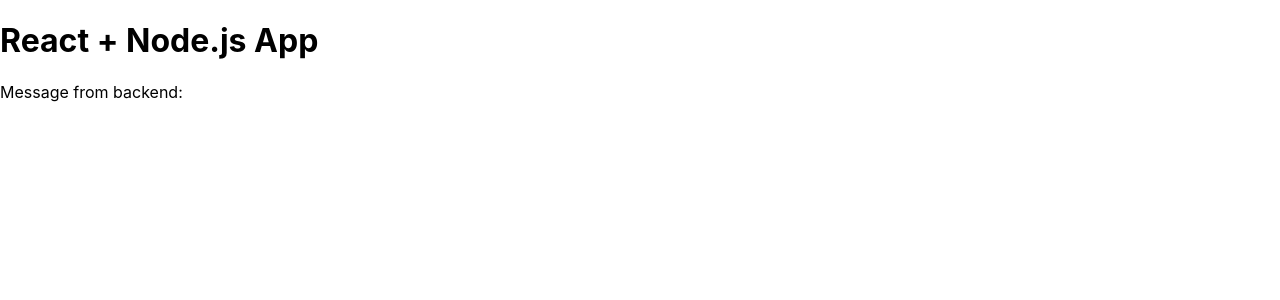
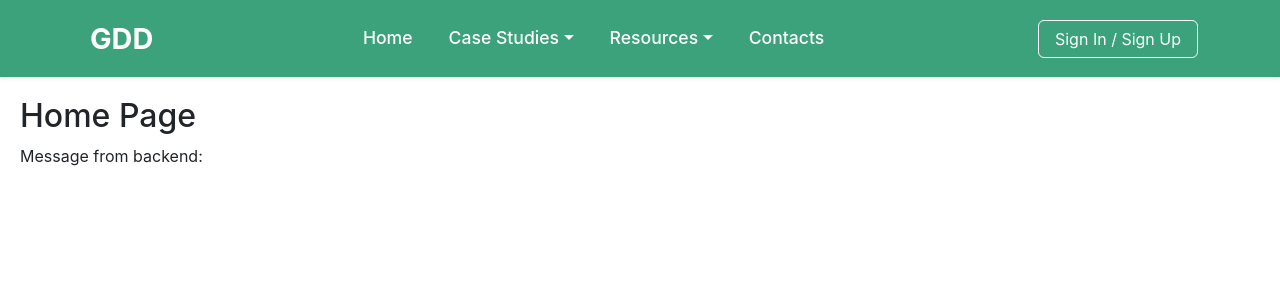
Before and after one commit to GDD-Toolkit/gdd-toolkit-2025, a React (Create React App) app in the folder client/: page / in a window 1280 px wide. Shown: the top 300 px of the page. Built offline with nearby package versions, Linux system fonts and the light colour scheme; no server answers.

Commit message:
Added the Navbar and made a new homepage setup file

```diff
--- a/client/package.json
+++ b/client/package.json
@@ -7,8 +7,11 @@
     "@testing-library/jest-dom": "^6.6.3",
     "@testing-library/react": "^16.3.0",
     "@testing-library/user-event": "^13.5.0",
+    "bootstrap": "^5.3.5",
     "react": "^19.1.0",
+    "react-bootstrap": "^2.10.9",
     "react-dom": "^19.1.0",
+    "react-router-dom": "^7.5.2",
     "react-scripts": "5.0.1",
     "web-vitals": "^2.1.4"
   },
--- a/client/src/App.js
+++ b/client/src/App.js
@@ -1,19 +1,17 @@
-import React, { useEffect, useState } from 'react';
+import React from 'react';
+import { BrowserRouter as Router, Routes, Route } from 'react-router-dom';
+import MyNavBar from './Navbar'; // Import your Navbar
+import Home from './Home';        // Import the new Home page
 
 function App() {
-  const [message, setMessage] = useState('');
-
-  useEffect(() => {
-    fetch('http://localhost:4040/api')
-      .then(res => res.json())
-      .then(data => setMessage(data.message));
-  }, []);
-
   return (
-    <div>
-      <h1>React + Node.js App</h1>
-      <p>Message from backend: {message}</p>
-    </div>
+    <Router>
+      <MyNavBar />
+      <Routes>
+        <Route path="/" element={<Home />} />
+        {/* You can add more routes here later */}
+      </Routes>
+    </Router>
   );
 }
 
--- /dev/null
+++ b/client/src/Home.js
@@ -0,0 +1,21 @@
+import React, { useEffect, useState } from 'react';
+
+function Home() {
+  const [message, setMessage] = useState('');
+
+  useEffect(() => {
+    fetch('http://localhost:4040/api')
+      .then(res => res.json())
+      .then(data => setMessage(data.message))
+      .catch(err => console.error('Error fetching message:', err));
+  }, []);
+
+  return (
+    <div style={{ padding: "20px" }}>
+      <h2>Home Page</h2>
+      <p>Message from backend: {message}</p>
+    </div>
+  );
+}
+
+export default Home;
--- a/client/src/Navbar.css
+++ b/client/src/Navbar.css
@@ -0,0 +1,59 @@
+/* Navbar.css */
+
+/* Make navbar green background and text white */
+.custom-navbar {
+    background-color: #3ba27c; /* a nice green (SeaGreen), you can change to any shade you want */
+    padding-top: 12px;
+    padding-bottom: 12px;
+    font-size: 1.1rem;
+  }
+
+  /* Logo text */
+  .logo-text {
+    font-size: 1.8rem;
+    font-weight: 700;
+    color: white;
+    padding-left: 8px;
+  }
+
+  /* Centered nav links */
+  .nav-links .nav-link {
+    margin-right: 20px;
+    font-weight: 500;
+    color: white !important; /* Force text white */
+  }
+
+  /* Dropdown titles also white */
+  .nav-dropdown .nav-link {
+    color: white !important;
+  }
+
+  .nav-links .nav-link:hover {
+    text-decoration: underline;
+    color: white;
+  }
+
+  /* Dropdown menu items text color (when menu opens) */
+  .nav-dropdown .dropdown-item {
+    color: black;
+  }
+
+  /* On hover, make menu items slightly gray */
+  .nav-dropdown .dropdown-item:hover {
+    background-color: #e2e2e2;
+  }
+
+  /* Sign In / Sign Up button */
+  .signin-button {
+    font-size: 1rem;
+    padding: 6px 16px;
+    color: white;
+    border-color: white;
+  }
+
+  /* On hover, slightly darken the button */
+  .signin-button:hover {
+    background-color: white;
+    color: #2e8b57;
+    border-color: white;
+  }
--- a/client/src/Navbar.js
+++ b/client/src/Navbar.js
@@ -0,0 +1,50 @@
+import Container from 'react-bootstrap/Container';
+import Nav from 'react-bootstrap/Nav';
+import Navbar from 'react-bootstrap/Navbar';
+import NavDropdown from 'react-bootstrap/NavDropdown';
+import Button from 'react-bootstrap/Button';
+import './Navbar.css'; // still using the custom styles
+
+function MyNavBar() {
+  return (
+    <Navbar expand="lg" className="shadow-sm custom-navbar">
+      <Container>
+        {/* Logo */}
+        <Navbar.Brand href="/" className="logo-text">
+          GDD
+        </Navbar.Brand>
+
+        {/* Mobile toggle button */}
+        <Navbar.Toggle aria-controls="basic-navbar-nav" />
+
+        {/* Centered Navbar links */}
+        <Navbar.Collapse id="basic-navbar-nav">
+          <Nav className="mx-auto nav-links">
+            <Nav.Link href="/">Home</Nav.Link>
+
+            {/* Dropdown for Case Studies */}
+            <NavDropdown title="Case Studies" id="case-studies-dropdown" className="nav-dropdown">
+              <NavDropdown.Item href="/case-studies/project1">Project 1</NavDropdown.Item>
+              <NavDropdown.Item href="/case-studies/project2">Project 2</NavDropdown.Item>
+            </NavDropdown>
+
+            {/* Dropdown for Resources */}
+            <NavDropdown title="Resources" id="resources-dropdown" className="nav-dropdown">
+              <NavDropdown.Item href="/resources/articles">Articles</NavDropdown.Item>
+              <NavDropdown.Item href="/resources/videos">Videos</NavDropdown.Item>
+            </NavDropdown>
+
+            <Nav.Link href="/contacts">Contacts</Nav.Link>
+          </Nav>
+
+          {/* Sign In / Sign Up button on far right */}
+          <Button variant="outline-primary" href="/login" className="signin-button">
+            Sign In / Sign Up
+          </Button>
+        </Navbar.Collapse>
+      </Container>
+    </Navbar>
+  );
+}
+
+export default MyNavBar;
--- a/client/src/index.js
+++ b/client/src/index.js
@@ -1,3 +1,4 @@
+import 'bootstrap/dist/css/bootstrap.min.css';
 import React from 'react';
 import ReactDOM from 'react-dom/client';
 import './index.css';
```
Also changed, not shown: 1 other file (tests, documents, lock files or other folders).
